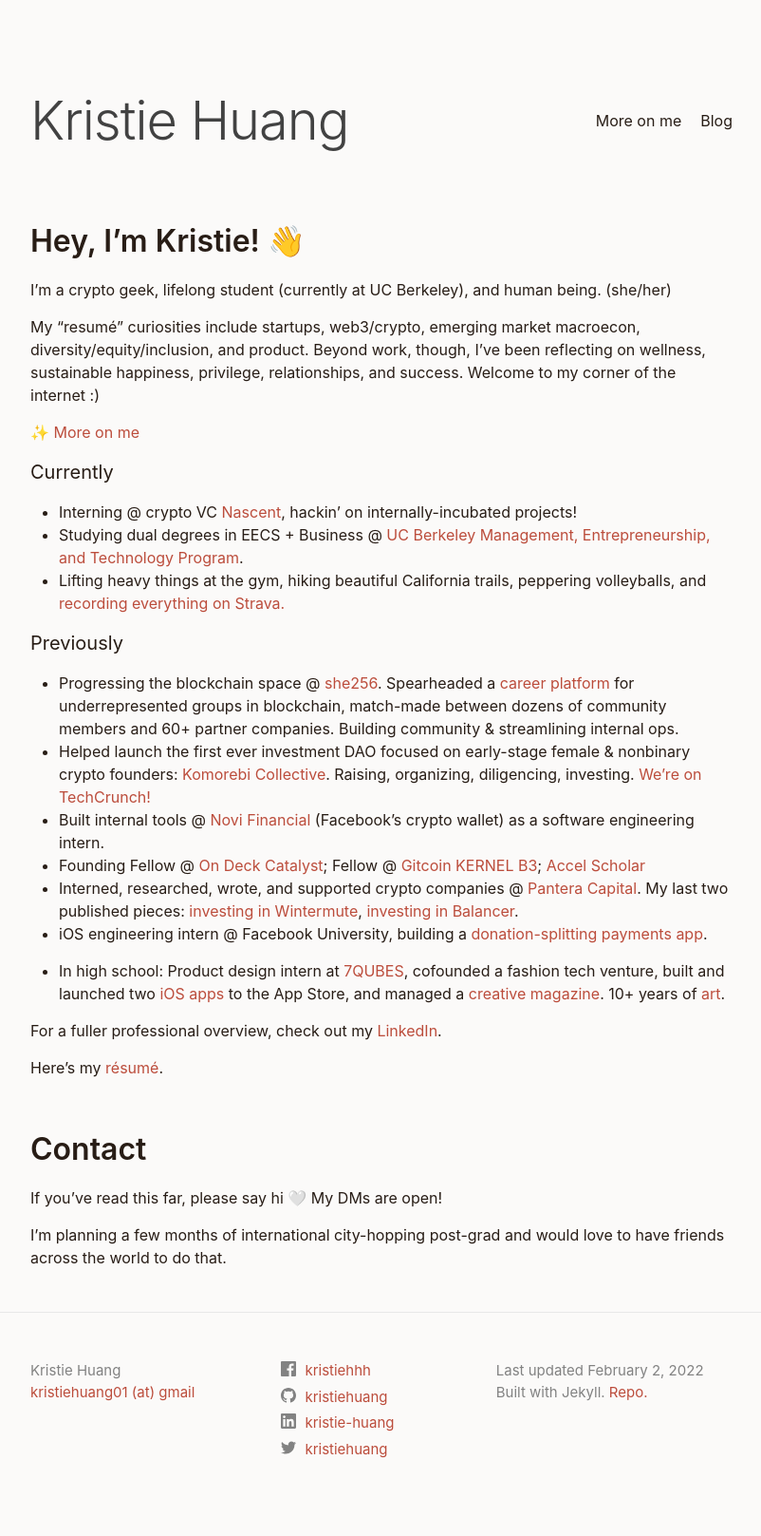
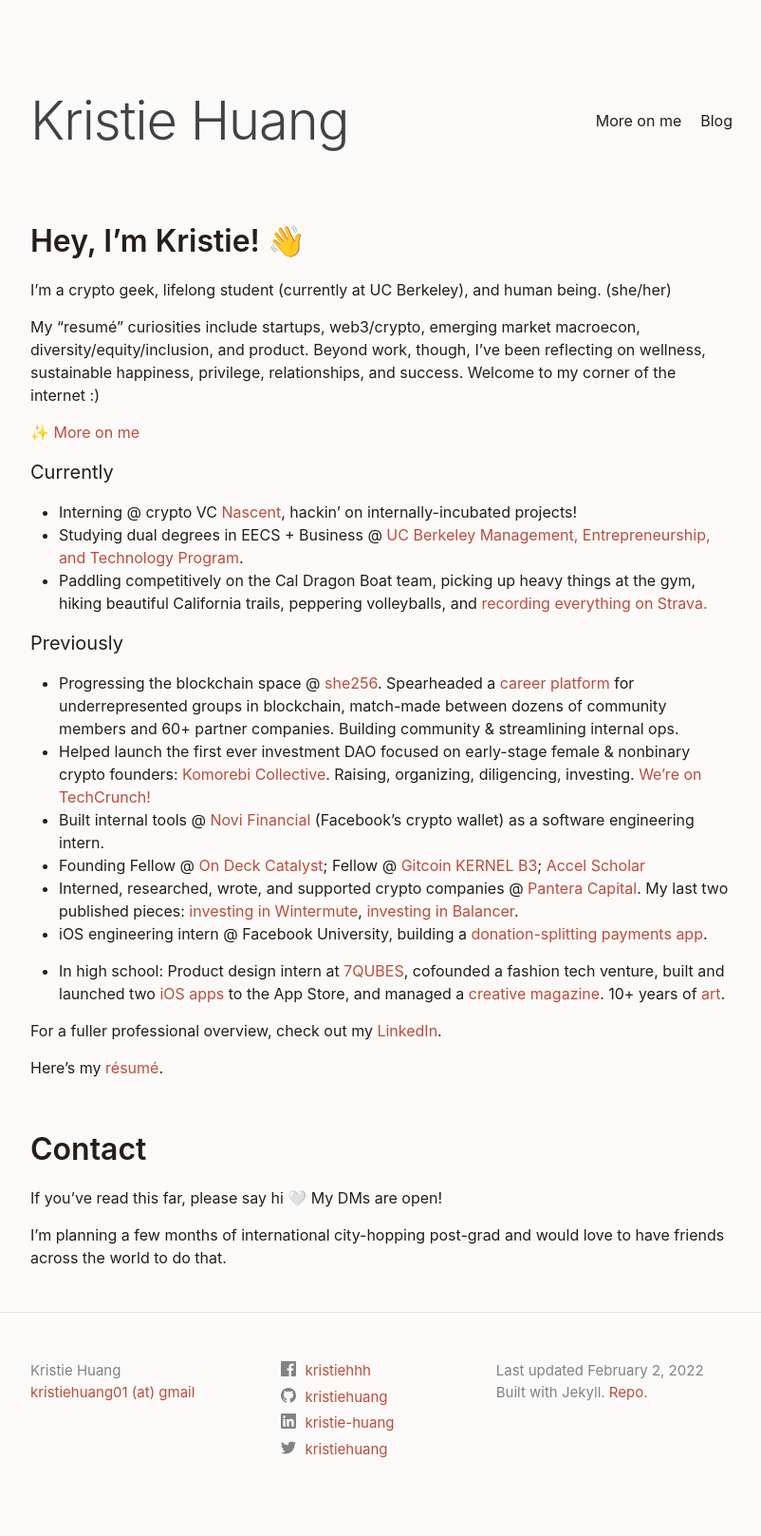
Before and after one commit to kristiehuang/kristiehuang.github.io, a Jekyll site: the page built from index.markdown, in a window 1280 px wide. Shown: the whole page at 95% size, without its empty margins (238-1040 px from the left). Built offline with Jekyll 4.4.1, drawn with Linux system fonts in a browser that asks for light colours.

Commit message:
Update cal DB <3

```diff
--- a/index.markdown
+++ b/index.markdown
@@ -18,7 +18,7 @@
 ### Currently
 * Interning @ crypto VC [Nascent](https://www.nascent.xyz/), hackin' on internally-incubated projects!
 * Studying dual degrees in EECS + Business @ [UC Berkeley Management, Entrepreneurship, and Technology Program](http://met.berkeley.edu/).
-* Lifting heavy things at the gym, hiking beautiful California trails, peppering volleyballs, and [recording everything on Strava.](https://www.strava.com/athletes/19298552)
+* Paddling competitively on the Cal Dragon Boat team, picking up heavy things at the gym, hiking beautiful California trails, peppering volleyballs, and [recording everything on Strava.](https://www.strava.com/athletes/19298552)
 
 ### Previously
 * Progressing the blockchain space @ [she256][#she256]. Spearheaded a [career platform](https://she256.org/career-dev/) for underrepresented groups in blockchain, match-made between dozens of community members and 60+ partner companies. Building community & streamlining internal ops.
```
